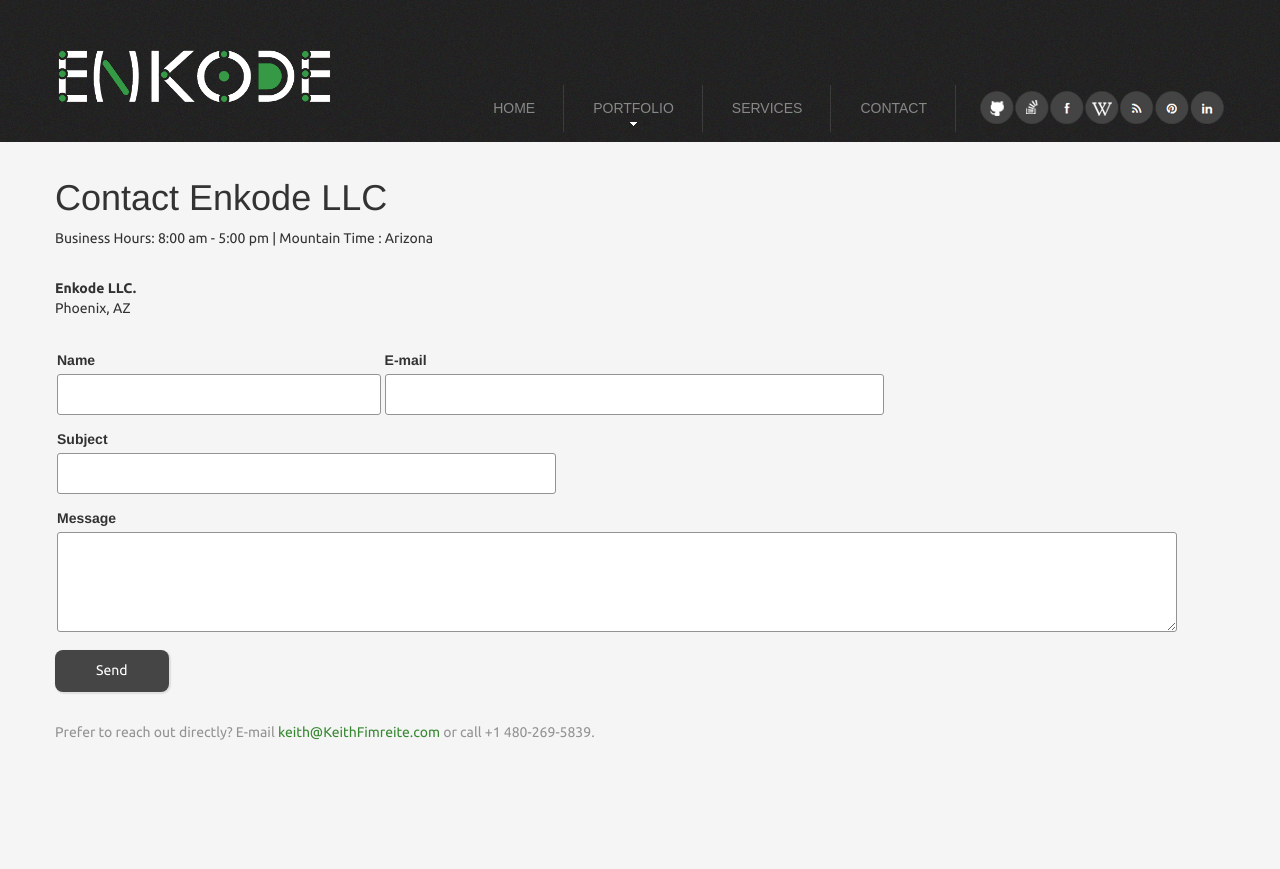
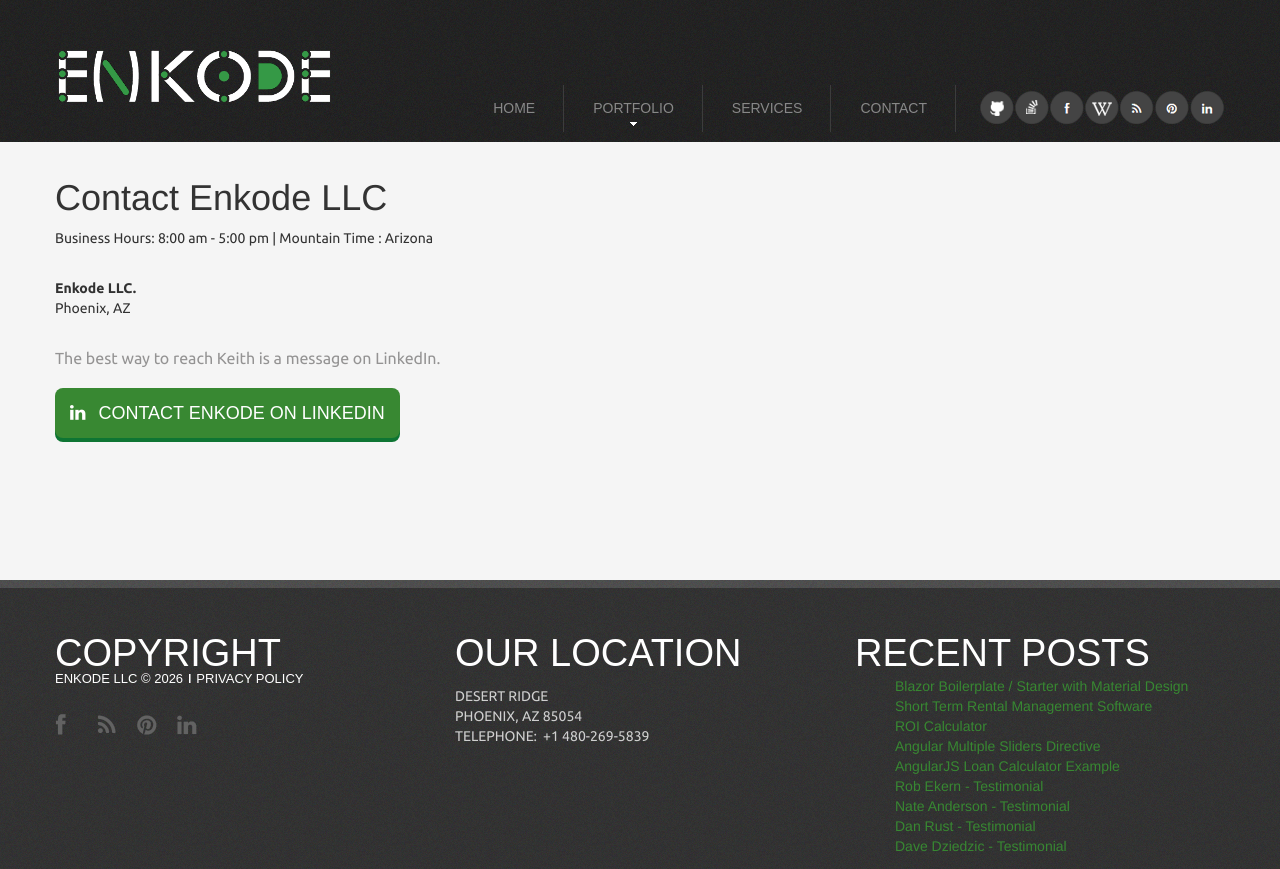
Before and after one commit to enkodellc/keithfimreite.com, a plain HTML site: page contact.html in a window 1280 px wide. Shown: the top 869 px of the page. Drawn offline with Linux system fonts and the light colour scheme; a web font is replaced by a local one.

Commit message:
Replace the contact form, e-mail and phone on the contact page with a LinkedIn link
Co-authored-by: keith <keith@keithfimreite.com>

```diff
--- a/assets/css/site.css
+++ b/assets/css/site.css
@@ -329,7 +329,7 @@ post-nav {
 	white-space: nowrap;
 }
 
-/* ---------- contact form ---------- */
+/* ---------- contact page ---------- */
 #contact {
 	padding-bottom: 30px;
 }
@@ -339,70 +339,20 @@ post-nav {
 }
 #contact .contact-address {
 	color: #323232;
+	margin-bottom: 30px;
+}
+.contact-linkedin p {
+	font-size: 16px;
 	margin-bottom: 20px;
 }
-#contact .contact-direct {
-	clear: both;
-	padding-top: 30px;
+.contact-linkedin .btn1 {
+	display: inline-block;
 }
-.inputForm::after {
-	content: "";
-	display: table;
-	clear: both;
+.contact-linkedin .btn1:hover {
+	text-decoration: none;
 }
-.inputForm label {
-	font-weight: bold;
-	color: #323232;
-	margin: 10px 0 4px;
-}
-.inputForm .field-clear {
-	clear: both;
-}
-.inputForm textarea {
-	height: 100px;
-	resize: vertical;
-}
-.inputForm input[type='email'] {
-	width: 100%;
-	margin: 0;
-	display: block;
-	outline: none;
-	box-shadow: none;
-	box-sizing: border-box;
-	float: left;
-	font-family: 'Ubuntu', sans-serif;
-	font-size: 12px;
-	line-height: 18px;
-	color: #949393;
-	font-weight: normal;
-	border-radius: 3px;
-	padding: 10px 10px 11px 17px;
-	border: 1px solid #949393;
-	background: #FFF;
-}
-.inputForm input:focus,
-.inputForm textarea:focus {
-	border-color: #388832;
-}
-.inputForm .form-actions {
-	clear: both;
-	padding-top: 16px;
-}
-.form-status {
-	clear: both;
-	margin: 16px 0 0;
-	padding: 10px 14px;
-	border-radius: 3px;
-	font-size: 14px;
-	color: #454545;
-}
-.form-status-ok {
-	background: #e3f3e1;
-	border: 1px solid #388832;
-}
-.form-status-error {
-	background: #fbe9e7;
-	border: 1px solid #c0392b;
+.contact-linkedin .btn1 .fa {
+	margin-right: 8px;
 }
 
 /* ---------- not found page ---------- */
--- a/assets/js/site.js
+++ b/assets/js/site.js
@@ -20,7 +20,6 @@
    * ------------------------------------------------------------------ */
   var SITE = {
     name: 'Enkode LLC',
-    email: 'keith@KeithFimreite.com',
     phone: { href: 'tel:14802695839', label: '+1 480-269-5839' },
     address: ['Desert Ridge', 'Phoenix, AZ 85054'],
     menu: [
@@ -358,45 +357,6 @@
     start();
   }
 
-  /* --------------------------- contact form --------------------------- */
-
-  // There is no server behind this site, so the form hands the message to the visitor's own mail app.
-  function initContactForm(form) {
-    var status = form.querySelector('[data-form-status]');
-
-    function setStatus(message, isError) {
-      if (!status) return;
-      status.textContent = message;
-      status.className = 'form-status ' + (isError ? 'form-status-error' : 'form-status-ok');
-      status.hidden = false;
-    }
-
-    form.addEventListener('submit', function (event) {
-      event.preventDefault();
-      var name = form.elements.name.value.trim();
-      var email = form.elements.email.value.trim();
-      var subject = form.elements.subject.value.trim();
-      var message = form.elements.message.value.trim();
-
-      if (!name || !email || !message) {
-        setStatus('Please fill in your name, e-mail and message.', true);
-        return;
-      }
-      if (!/^[^\s@]+@[^\s@]+\.[^\s@]+$/.test(email)) {
-        setStatus('Please enter a valid e-mail address.', true);
-        return;
-      }
-
-      var body = message + '\n\n' + name + '\n' + email;
-      window.location.href = 'mailto:' + SITE.email +
-        '?subject=' + encodeURIComponent('Enkode - ' + (subject || 'Website enquiry')) +
-        '&body=' + encodeURIComponent(body);
-
-      setStatus('Your e-mail app should now be open with the message ready to send. ' +
-        'If nothing happened, write to ' + SITE.email + ' directly.', false);
-    });
-  }
-
   /* --------------------------- back to top ---------------------------- */
 
   function initToTop() {
@@ -420,7 +380,6 @@
 
   document.addEventListener('DOMContentLoaded', function () {
     Array.prototype.forEach.call(document.querySelectorAll('.hero-slider'), initSlider);
-    Array.prototype.forEach.call(document.querySelectorAll('form[data-contact-form]'), initContactForm);
     initToTop();
   });
 })();
--- a/contact.html
+++ b/contact.html
@@ -4,7 +4,7 @@
   <meta charset="utf-8">
   <meta name="viewport" content="width=device-width, initial-scale=1">
   <title>Contact Enkode LLC</title>
-  <meta name="description" content="Contact Enkode LLC in Phoenix, Arizona about web application development.">
+  <meta name="description" content="Contact Enkode LLC in Phoenix, Arizona about web application development through LinkedIn.">
   <meta name="author" content="Enkode">
   <meta name="format-detection" content="telephone=no">
   <link rel="icon" href="assets/img/favicon.ico" type="image/x-icon">
@@ -30,30 +30,10 @@
           <p class="contact-address"><b>Enkode LLC.</b><br>Phoenix, AZ</p>
         </div>
 
-        <form class="inputForm" data-contact-form novalidate>
-          <div class="inputColumn field">
-            <label for="contact-name">Name</label>
-            <input type="text" id="contact-name" name="name" autocomplete="name" required>
-          </div>
-          <div class="inputColumn2">
-            <label for="contact-email">E-mail</label>
-            <input type="email" id="contact-email" name="email" autocomplete="email" required>
-          </div>
-          <div class="inputColumn2 field-clear">
-            <label for="contact-subject">Subject</label>
-            <input type="text" id="contact-subject" name="subject">
-          </div>
-          <div class="inputColumn3 field-clear">
-            <label for="contact-message">Message</label>
-            <textarea id="contact-message" name="message" rows="5" cols="20" required></textarea>
-          </div>
-          <div class="form-actions">
-            <input type="submit" value="Send" class="btn5 button">
-          </div>
-          <p class="form-status" data-form-status role="status" hidden></p>
-        </form>
-
-        <p class="contact-direct">Prefer to reach out directly? E-mail <a href="mailto:keith@KeithFimreite.com">keith@KeithFimreite.com</a> or call <a href="tel:14802695839">+1 480-269-5839</a>.</p>
+        <div class="contact-linkedin">
+          <p>The best way to reach Keith is a message on LinkedIn.</p>
+          <p><a class="btn-default btn1" href="https://www.linkedin.com/company/enkode-llc" target="_blank" rel="noopener"><i class="fa fa-linkedin" aria-hidden="true"></i> Contact Enkode on LinkedIn</a></p>
+        </div>
       </div>
     </div></div></div></div>
   </main>
```
Also changed, not shown: 1 other file.
